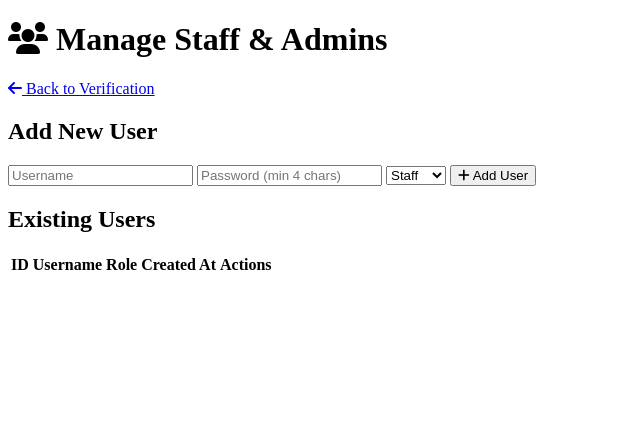
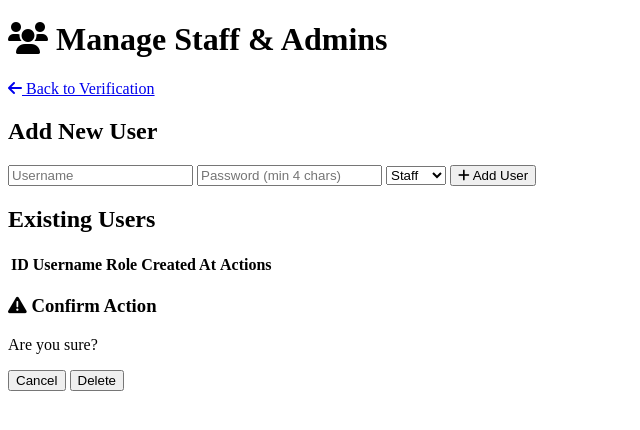
Before and after one commit to Brenda-bree/Muranga-Youth-Service-Recruitment-, a Flask app: page /admin/staff in a window 1280 px wide. Shown: the top 430 px of the page, without its empty margins (0-640 px from the left). Run offline with Flask 3, Linux system fonts and the light colour scheme; the visitor is signed in with stand-in values (Sample User, id 1); lists and menus that the app fills with data are empty.

Commit message:
feat(admin): full advanced admin staff page with embedded glassmorphic styling, custom confirm modal, and toast notifications

```diff
--- a/templates/admin_staff.html
+++ b/templates/admin_staff.html
@@ -6,6 +6,7 @@
     <title>Manage Staff - Admin</title>
     <link rel="stylesheet" href="/static/css/admin_staff.css">
     <link rel="stylesheet" href="https://cdnjs.cloudflare.com/ajax/libs/font-awesome/6.0.0-beta3/css/all.min.css">
+
 </head>
 <body class="admin-page">
     <div class="admin-container">
@@ -54,17 +55,25 @@
                 <tbody>
                     {% for user in users %}
                     <tr>
-                        <td>{{ user.id }}</td>
-                        <td>{{ user.username }} {% if user.id == current_user.id %}<span class="badge">(You)</span>{% endif %}</td>
-                        <td><span class="role-badge {{ user.role }}">{{ user.role }}</span></td>
-                        <td>{{ user.created_at }}</td>
-                        <td>
+                        <td data-label="ID">{{ user.id }}</td>
+                        <td data-label="Username">
+                            {{ user.username }}
+                            {% if user.id == current_user.id %}
+                                <span class="badge">You</span>
+                                <i class="fas fa-exclamation-triangle warning-icon" title="You cannot delete your own account"></i>
+                            {% endif %}
+                        </td>
+                        <td data-label="Role"><span class="role-badge {{ user.role }}">{{ user.role }}</span></td>
+                        <td data-label="Created At">{{ user.created_at }}</td>
+                        <td data-label="Actions">
                             {% if user.id != current_user.id %}
-                            <a href="/admin/staff/delete/{{ user.id }}" class="delete-btn" onclick="return confirm('Delete user {{ user.username }}? This cannot be undone.')">
+                            <a href="/admin/staff/delete/{{ user.id }}" class="delete-btn" data-delete-link="true">
                                 <i class="fas fa-trash"></i> Delete
                             </a>
                             {% else %}
-                            <span class="disabled">Cannot delete self</span>
+                            <span class="disabled">
+                                <i class="fas fa-lock"></i> Cannot delete self
+                            </span>
                             {% endif %}
                         </td>
                     </tr>
@@ -74,6 +83,119 @@
         </div>
     </div>
 
+    <!-- Toast Container -->
+    <div id="toastContainer" class="toast-container"></div>
 
+    <!-- Custom Confirm Modal -->
+    <div id="customConfirmModal" class="modal-overlay">
+        <div class="confirm-modal">
+            <div class="confirm-modal-header">
+                <h3><i class="fas fa-exclamation-triangle"></i> Confirm Action</h3>
+            </div>
+            <div class="confirm-modal-body">
+                <p id="confirmMessage">Are you sure?</p>
+            </div>
+            <div class="confirm-modal-footer">
+                <button class="confirm-cancel" id="confirmNo">Cancel</button>
+                <button class="confirm-confirm" id="confirmYes">Delete</button>
+            </div>
+        </div>
+    </div>
+
+    <script>
+        // Toast notification system
+        function showToast(message, type = 'info') {
+            const container = document.getElementById('toastContainer');
+            if (!container) return;
+
+            const toast = document.createElement('div');
+            toast.className = `toast ${type}`;
+            let icon = '';
+            if (type === 'success') icon = '<i class="fas fa-check-circle"></i>';
+            else if (type === 'error') icon = '<i class="fas fa-exclamation-circle"></i>';
+            else icon = '<i class="fas fa-info-circle"></i>';
+
+            toast.innerHTML = `
+                ${icon}
+                <div class="toast-content">${escapeHtml(message)}</div>
+                <button class="toast-close">&times;</button>
+            `;
+            container.appendChild(toast);
+
+            const closeBtn = toast.querySelector('.toast-close');
+            closeBtn.addEventListener('click', () => toast.remove());
+
+            setTimeout(() => {
+                if (toast.parentNode) toast.remove();
+            }, 5000);
+        }
+
+        // Custom confirm dialog
+        function customConfirm(message) {
+            return new Promise((resolve) => {
+                const modal = document.getElementById('customConfirmModal');
+                const messageSpan = document.getElementById('confirmMessage');
+                const confirmBtn = document.getElementById('confirmYes');
+                const cancelBtn = document.getElementById('confirmNo');
+
+                messageSpan.textContent = message;
+                modal.classList.add('active');
+
+                const handleConfirm = () => {
+                    modal.classList.remove('active');
+                    resolve(true);
+                    cleanup();
+                };
+
+                const handleCancel = () => {
+                    modal.classList.remove('active');
+                    resolve(false);
+                    cleanup();
+                };
+
+                const cleanup = () => {
+                    confirmBtn.removeEventListener('click', handleConfirm);
+                    cancelBtn.removeEventListener('click', handleCancel);
+                };
+
+                confirmBtn.addEventListener('click', handleConfirm);
+                cancelBtn.addEventListener('click', handleCancel);
+            });
+        }
+
+        // Intercept delete links
+        document.addEventListener('click', async (e) => {
+            const deleteLink = e.target.closest('.delete-btn');
+            if (deleteLink && deleteLink.getAttribute('data-delete-link') !== undefined) {
+                e.preventDefault();
+                const confirmed = await customConfirm('Are you sure you want to delete this user? This action cannot be undone.');
+                if (confirmed) {
+                    window.location.href = deleteLink.href;
+                }
+            }
+        });
+
+        // Convert flash messages to toasts
+        document.addEventListener('DOMContentLoaded', () => {
+            const flashMessages = document.querySelectorAll('.flash-message');
+            flashMessages.forEach(msg => {
+                let type = 'info';
+                if (msg.classList.contains('success')) type = 'success';
+                else if (msg.classList.contains('error')) type = 'error';
+                showToast(msg.textContent, type);
+                msg.remove();
+            });
+        });
+
+        function escapeHtml(str) {
+            if (!str) return '';
+            return str.replace(/[&<>]/g, function(m) {
+                if (m === '&') return '&amp;';
+                if (m === '<') return '&lt;';
+                if (m === '>') return '&gt;';
+                return m;
+            });
+        }
+    </script>
 </body>
 </html>
```
